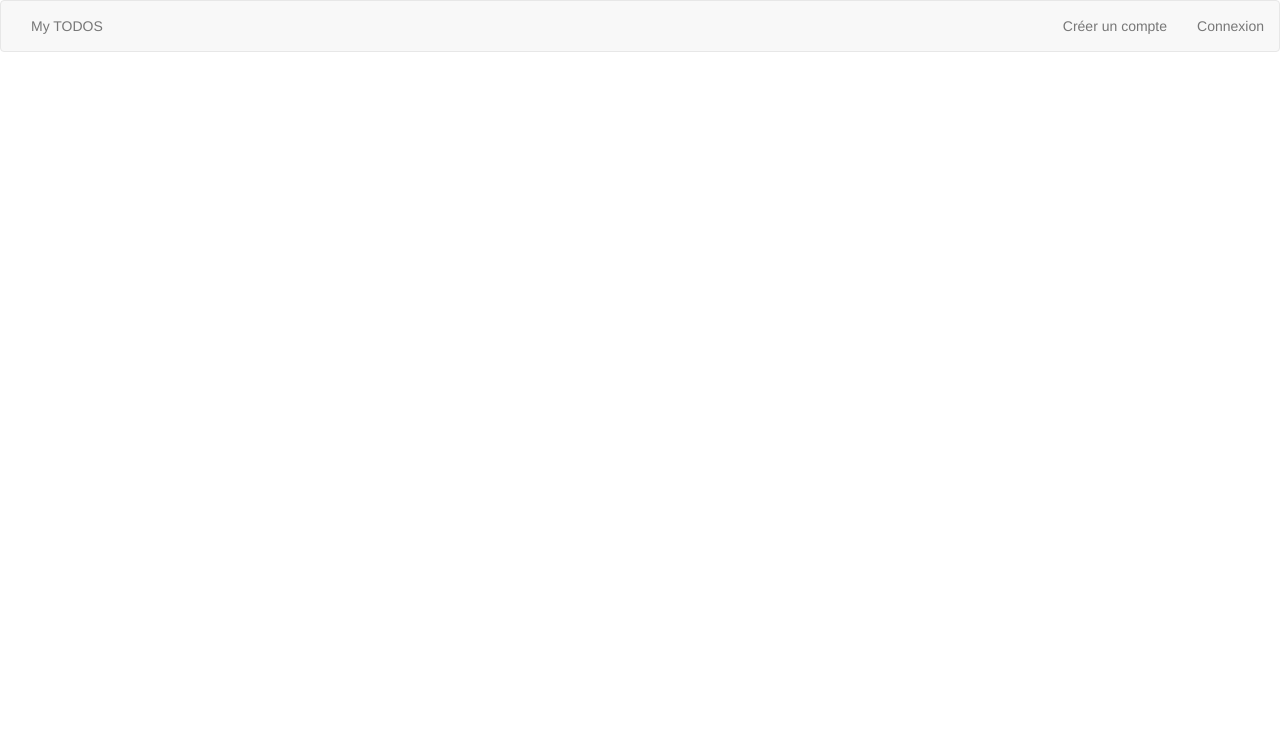
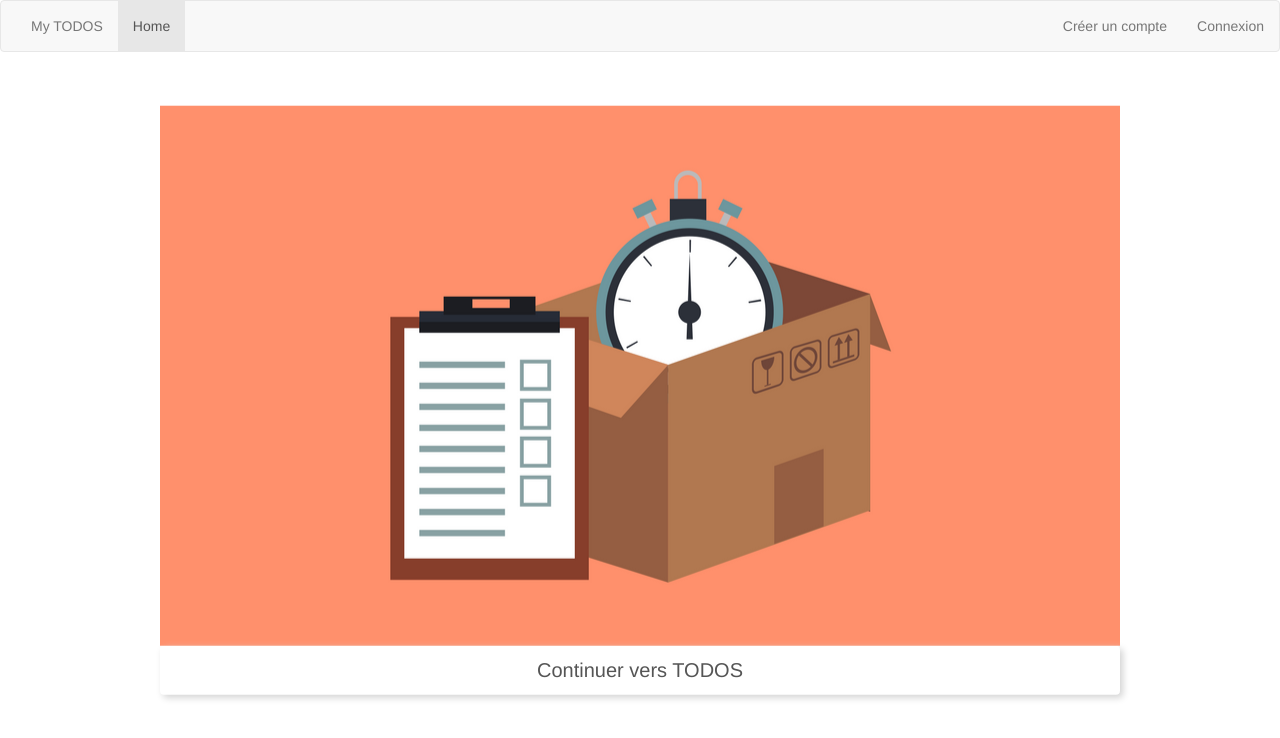
Before and after one commit to WafaMansouri/TodoListAngular, an Angular app: page / in a window 1280 px wide. Shown: the top 738 px of the page. Built offline with nearby package versions, Linux system fonts and the light colour scheme.

Commit message:
add loading page

```diff
--- a/src/app/app-routing-module.ts
+++ b/src/app/app-routing-module.ts
@@ -2,12 +2,14 @@ import { NgModule } from "@angular/core";
 import { RouterModule, Routes } from "@angular/router";
 import { SignInComponent } from "./auth/sign-in/sign-in.component";
 import { SignUpComponent } from "./auth/sign-up/sign-up.component";
+import { LandingPageComponent } from "./landing-page/landing-page.component";
 import { AuthGuardService } from "./services/auth-guard.service";
 
 const appRoutes: Routes = [
     {path: 'todos', canActivate: [AuthGuardService], loadChildren: () => import('./todo-list/todo-list.module').then(m =>m.TodoListModule)},
     {path: 'auth/signup', component: SignUpComponent},
     {path: 'auth/signin', component: SignInComponent},
+    {path: '', component: LandingPageComponent},
 ]
 
 @NgModule({
--- a/src/app/app.module.ts
+++ b/src/app/app.module.ts
@@ -8,6 +8,7 @@ import { AppComponent } from './app.component';
 import { SignInComponent } from './auth/sign-in/sign-in.component';
 import { SignUpComponent } from './auth/sign-up/sign-up.component';
 import { HeaderComponent } from './header/header.component';
+import { LandingPageComponent } from './landing-page/landing-page.component';
 
 @NgModule({
   declarations: [
@@ -15,6 +16,7 @@ import { HeaderComponent } from './header/header.component';
     SignInComponent,
     SignUpComponent,
     HeaderComponent,
+    LandingPageComponent,
   ],
   imports: [
     BrowserModule,
--- a/src/app/header/header.component.html
+++ b/src/app/header/header.component.html
@@ -3,6 +3,9 @@
         <ul class="nav navbar-nav">
             <li routerLinkActive="active">
                 <a routerLink="todos">My TODOS</a>
+            </li>
+            <li routerLinkActive="active" [routerLinkActiveOptions]="{exact: true}">
+                <a routerLink="">Home</a>
             </li>
         </ul>
         <ul class="nav navbar-nav navbar-right">
--- /dev/null
+++ b/src/app/landing-page/landing-page.component.html
@@ -0,0 +1,6 @@
+<div class="landing-block">
+    <img src="assets/toDo.png" alt="Snapface logo">
+    <div class="landing-links">
+        <button  class="list-group-item"  (click)= "onContinue()">Continuer vers TODOS</button>
+    </div>
+</div>
--- /dev/null
+++ b/src/app/landing-page/landing-page.component.scss
@@ -0,0 +1,29 @@
+.landing-block {
+    position: absolute;
+    top: 50%;
+    left: 50%;
+    transform: translate(-50%, -50%);
+  }
+
+.landing-links {
+  width: 100%;
+  text-align: center;
+}
+
+button {
+    background-color: transparent;
+    box-sizing: border-box;
+    padding-left: auto;
+    padding-right: auto;
+    border: none;
+    box-shadow: lightgray 3px 3px 7px;
+    margin-right: 20px;
+    outline: none;
+    font-size: 20px;
+    font-weight: 500;
+    text-align: center;
+    &:active {
+      transform: translate(1px, 1px);
+      box-shadow: lightgray 0 0 5px;
+    }
+  }
--- /dev/null
+++ b/src/app/landing-page/landing-page.component.ts
@@ -0,0 +1,20 @@
+import { Component, OnInit } from '@angular/core';
+import { Router } from '@angular/router';
+
+@Component({
+  selector: 'app-landing-page',
+  templateUrl: './landing-page.component.html',
+  styleUrls: ['./landing-page.component.scss']
+})
+export class LandingPageComponent implements OnInit {
+
+  constructor(private router: Router) { }
+
+  ngOnInit(): void {
+  }
+
+  onContinue() {
+    this.router.navigate(['todos'])
+  }
+
+}
```
Also changed, not shown: src/assets/to-do-list-apps.png (added), src/assets/toDo.png (added).
